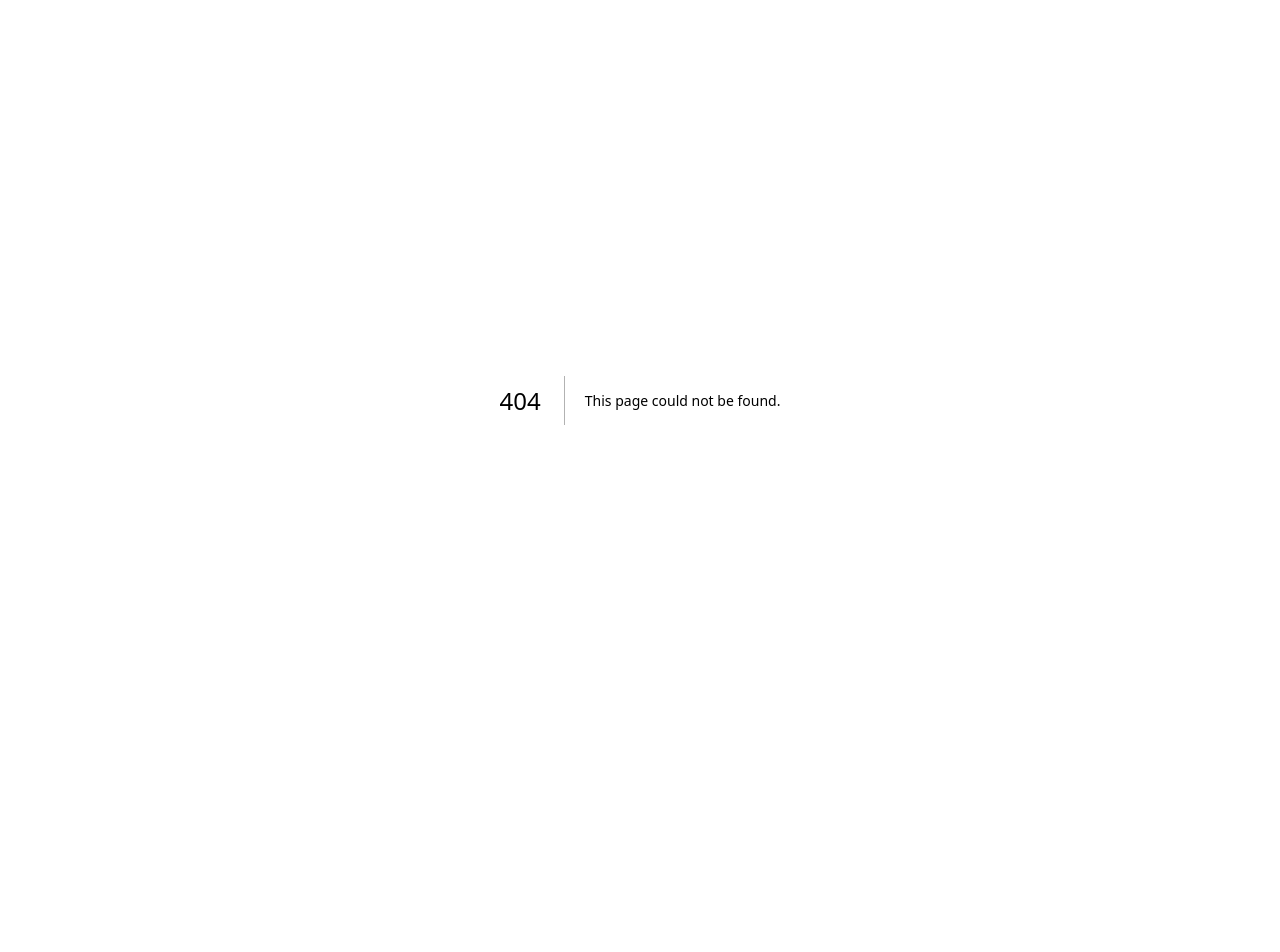
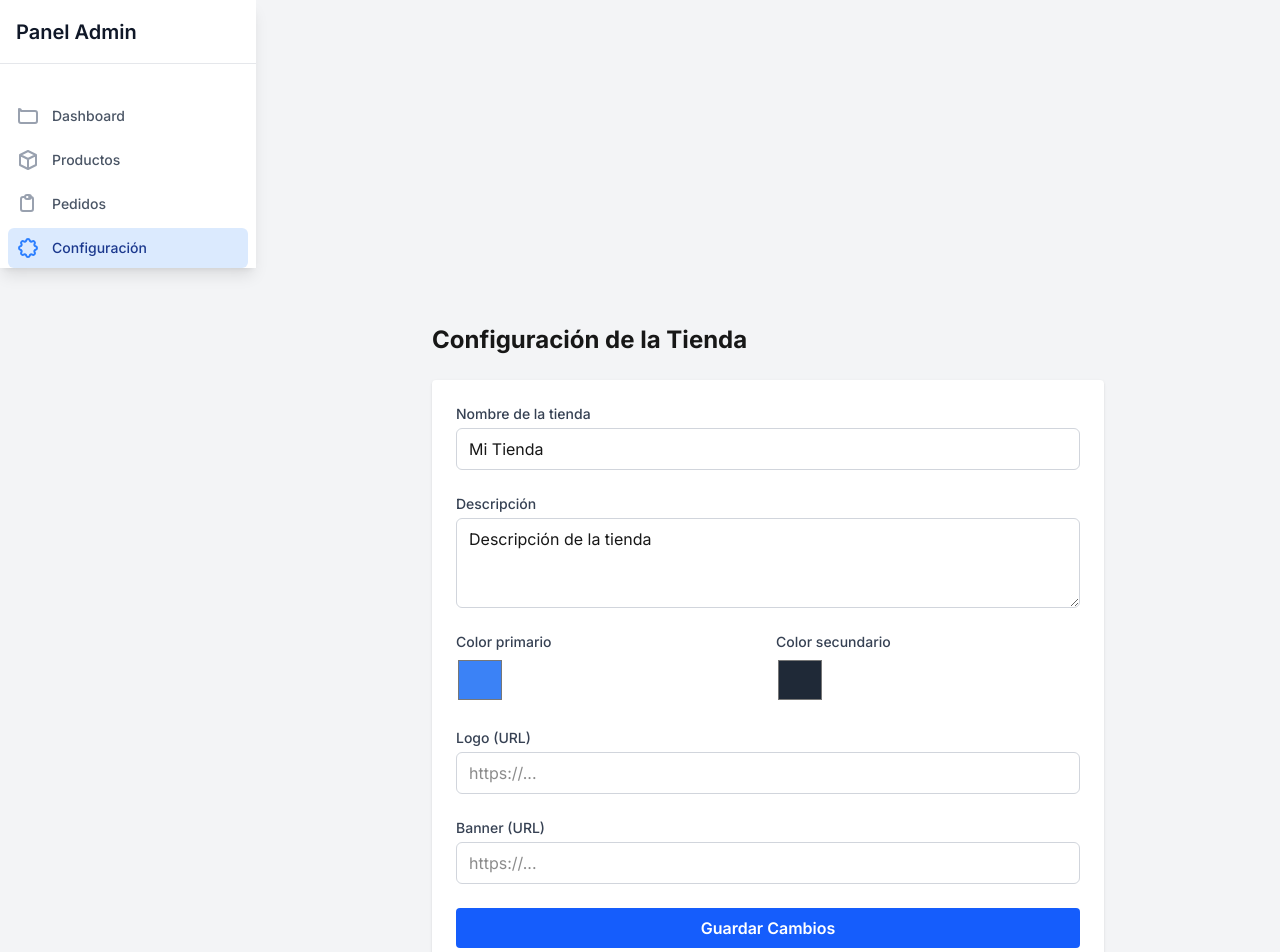
Before and after one commit to zacarias-angel/GestorDeTiendas, a Next.js app: page /admin/settings in a window 1280 px wide. Before the commit this address had no page. Shown: the top 952 px of the page. Before the commit the page ends 800 px from the top, so only its background shows below. Built offline with nearby package versions, Linux system fonts and the light colour scheme.

Commit message:
se agrego un pantalla setting tiene fallas pero solo css solo en contenedores padres

```diff
--- /dev/null
+++ b/src/app/admin/settings/page.tsx
@@ -0,0 +1,107 @@
+"use client";
+
+import { useState } from "react";
+
+// TODO: Reemplazar con datos reales de la tienda obtenidos del backend
+const initialStore = {
+  name: "Mi Tienda",
+  description: "Descripción de la tienda",
+  primaryColor: "#3B82F6",
+  secondaryColor: "#1F2937",
+  logo: "",
+  banner: "",
+};
+
+export default function StoreSettingsPage() {
+  const [store, setStore] = useState(initialStore);
+
+  const handleChange = (e: React.ChangeEvent<HTMLInputElement | HTMLTextAreaElement>) => {
+    const { name, value } = e.target;
+    setStore((prev) => ({ ...prev, [name]: value }));
+  };
+
+  const handleSubmit = (e: React.FormEvent) => {
+    e.preventDefault();
+    // TODO: Lógica para guardar cambios en el backend
+    alert("Cambios guardados (simulado)");
+  };
+
+  return (
+    <div className="max-w-2xl mx-auto py-8">
+      <h1 className="text-2xl font-bold mb-6">Configuración de la Tienda</h1>
+      <form onSubmit={handleSubmit} className="space-y-6 bg-white p-6 rounded shadow">
+        <div>
+          <label className="block text-sm font-medium text-gray-700">Nombre de la tienda</label>
+          <input
+            type="text"
+            name="name"
+            value={store.name}
+            onChange={handleChange}
+            className="mt-1 block w-full border border-gray-300 rounded-md px-3 py-2"
+            required
+          />
+        </div>
+        <div>
+          <label className="block text-sm font-medium text-gray-700">Descripción</label>
+          <textarea
+            name="description"
+            value={store.description}
+            onChange={handleChange}
+            className="mt-1 block w-full border border-gray-300 rounded-md px-3 py-2"
+            rows={3}
+          />
+        </div>
+        <div className="flex space-x-4">
+          <div className="flex-1">
+            <label className="block text-sm font-medium text-gray-700">Color primario</label>
+            <input
+              type="color"
+              name="primaryColor"
+              value={store.primaryColor}
+              onChange={handleChange}
+              className="mt-1 block w-12 h-12 p-0 border-0"
+            />
+          </div>
+          <div className="flex-1">
+            <label className="block text-sm font-medium text-gray-700">Color secundario</label>
+            <input
+              type="color"
+              name="secondaryColor"
+              value={store.secondaryColor}
+              onChange={handleChange}
+              className="mt-1 block w-12 h-12 p-0 border-0"
+            />
+          </div>
+        </div>
+        <div>
+          <label className="block text-sm font-medium text-gray-700">Logo (URL)</label>
+          <input
+            type="text"
+            name="logo"
+            value={store.logo}
+            onChange={handleChange}
+            className="mt-1 block w-full border border-gray-300 rounded-md px-3 py-2"
+            placeholder="https://..."
+          />
+        </div>
+        <div>
+          <label className="block text-sm font-medium text-gray-700">Banner (URL)</label>
+          <input
+            type="text"
+            name="banner"
+            value={store.banner}
+            onChange={handleChange}
+            className="mt-1 block w-full border border-gray-300 rounded-md px-3 py-2"
+            placeholder="https://..."
+          />
+        </div>
+        <button
+          type="submit"
+          className="w-full bg-blue-600 text-white py-2 px-4 rounded hover:bg-blue-700 font-semibold"
+        >
+          Guardar Cambios
+        </button>
+      </form>
+    </div>
+  );
+}
```
Also changed, not shown: src/app/admin/settings/README.md (added).
